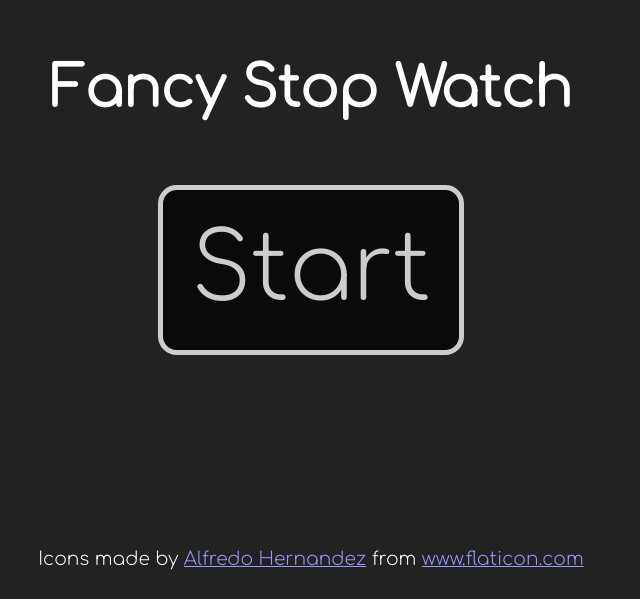
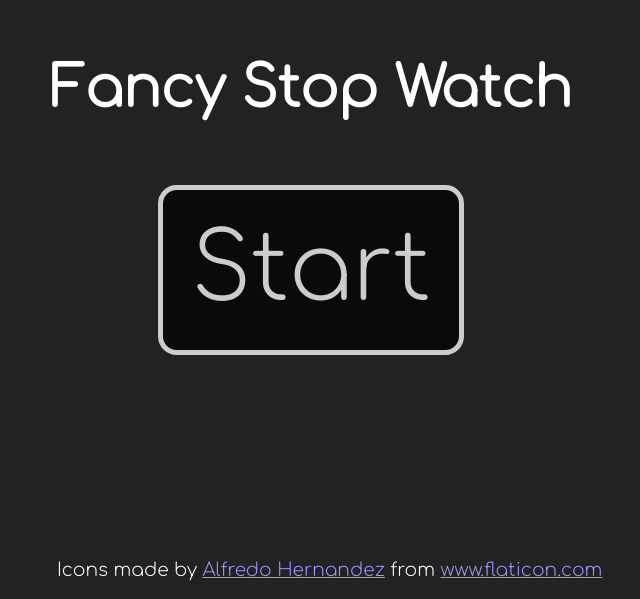
Before and after one commit to Tsuyoshi84/fancy-stop-watch, a Svelte app: page / in a window 1280 px wide. Shown: the part 201-800 px from the top of the page, without its empty margins (329-969 px from the left). Built offline with nearby package versions, Linux system fonts and the light colour scheme.

Commit message:
Move foooter position

```diff
--- a/public/global.css
+++ b/public/global.css
@@ -34,4 +34,5 @@ body {
   margin: 0;
   padding: 0;
   box-sizing: border-box;
+  background-color: #222;
 }
--- a/src/App.svelte
+++ b/src/App.svelte
@@ -38,7 +38,6 @@
     text-align: center;
     margin: 0 auto;
     height: 100vh;
-    background-color: #222;
   }
 
   main.done {
@@ -85,6 +84,5 @@
       <StartStopButton on:start={startStopWatch} />
     {/if}
   </section>
-
-  <Footer />
 </main>
+<Footer />
--- a/src/Footer.svelte
+++ b/src/Footer.svelte
@@ -1,3 +1,13 @@
+<style>
+  footer {
+    position: fixed;
+    bottom: 0;
+    text-align: center;
+    width: 100%;
+    padding: 1rem;
+  }
+</style>
+
 <footer>
   <div>
     Icons made by
```
